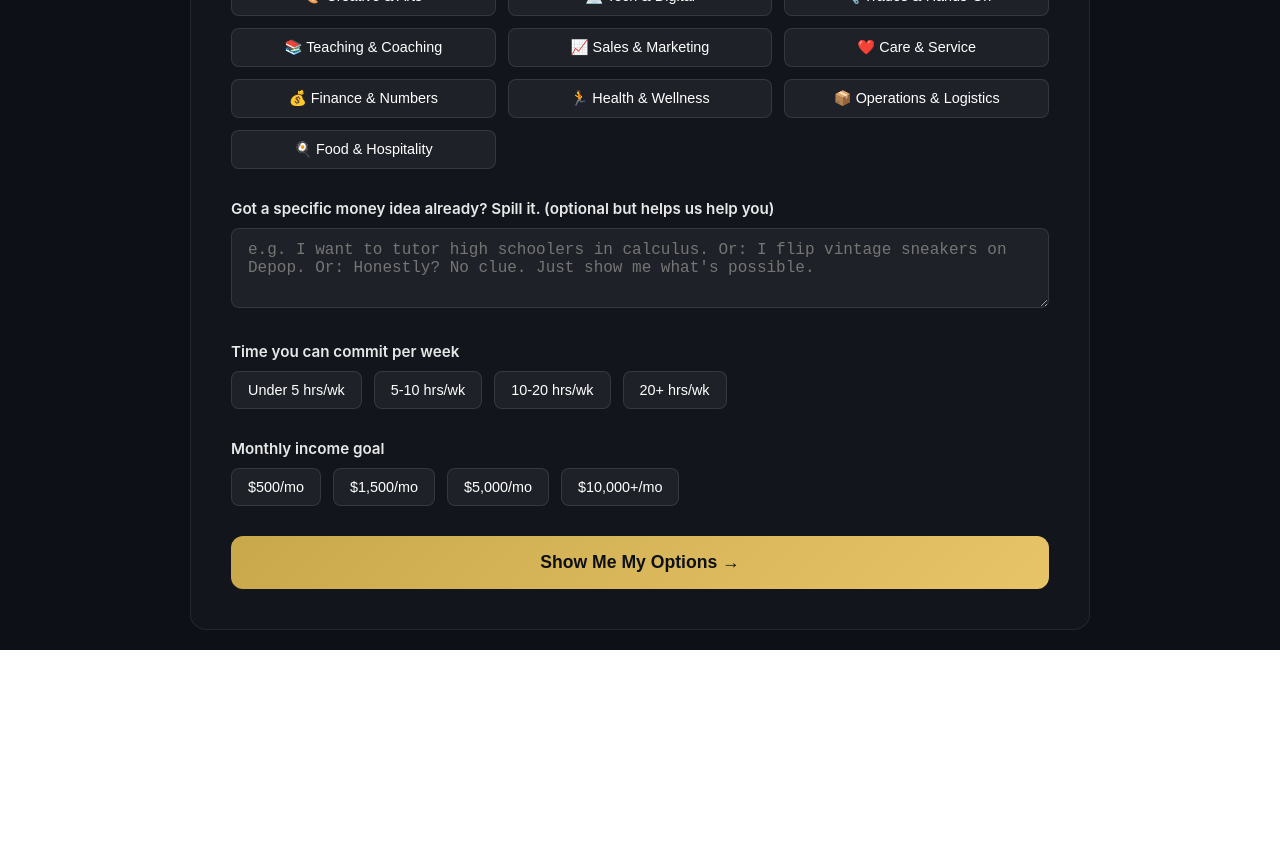
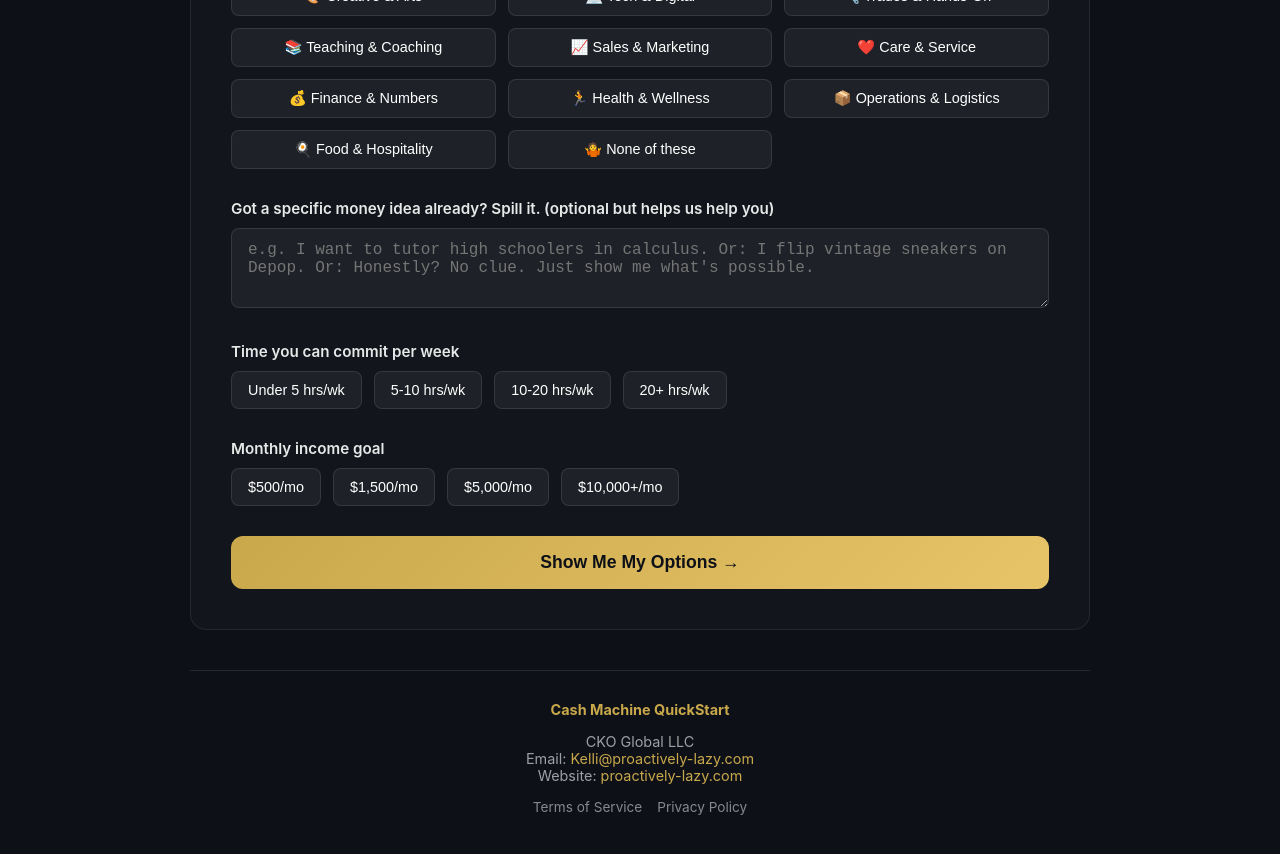
Before and after one commit to CKOGlobal/CashMachineQuickstart, a React (Vite) app: page / in a window 1280 px wide. Shown: the part 980-1834 px from the top of the page. Before the commit the page ends 1630 px from the top, so only its background shows below. Built offline with nearby package versions, Linux system fonts and the light colour scheme.

Commit message:
Add files via upload

```diff
--- a/src/CashMachineQuickStart.jsx
+++ b/src/CashMachineQuickStart.jsx
@@ -2,6 +2,7 @@ import React, { useState, useEffect } from 'react';
 
 // ============================================================================
 // CASH MACHINE QUICKSTART - Complete Component
+// Fixed: Input focus bug + 11 skill boxes + A2P compliance footer
 // Real payment link: https://link.fastpaydirect.com/payment-link/69c56d24c6a0e600f4d05aed
 // ============================================================================
 
@@ -69,7 +70,7 @@ const CashMachineQuickStart = () => {
       timeAvailable, incomeGoal, ideas, selectedIdea, pricingOptions,
       selectedPricing, plan]);
 
-  // ========== SKILL CATEGORIES ==========
+  // ========== SKILL CATEGORIES (11 total) ==========
   const skillCategories = [
     { id: 'creative', label: 'Creative & Arts', emoji: '🎨', desc: 'Design, writing, music, photography' },
     { id: 'tech', label: 'Tech & Digital', emoji: '💻', desc: 'Coding, social media, software, AI' },
@@ -81,6 +82,7 @@ const CashMachineQuickStart = () => {
     { id: 'health', label: 'Health & Wellness', emoji: '🏃', desc: 'Fitness, nutrition, therapy, beauty' },
     { id: 'operations', label: 'Operations & Logistics', emoji: '📦', desc: 'Driving, organizing, planning, admin' },
     { id: 'food', label: 'Food & Hospitality', emoji: '🍳', desc: 'Cooking, catering, bartending, events' },
+    { id: 'none', label: 'None of these', emoji: '🤷', desc: 'I have something else' },
   ];
 
   // ========== AI CALLS ==========
@@ -800,7 +802,7 @@ No preamble.`
     );
   };
 
-  // ========== STYLES ==========
+  // ========== STYLES (DEFINED ONCE - FIXES INPUT BUG) ==========
   const st = {
     container: {
       minHeight: '100vh',
@@ -1273,6 +1275,15 @@ No preamble.`
       padding: '25px',
       marginBottom: '30px',
     },
+    footer: {
+      maxWidth: '900px',
+      margin: '40px auto 0',
+      padding: '30px',
+      borderTop: '1px solid rgba(255,255,255,0.1)',
+      textAlign: 'center',
+      fontSize: '0.9rem',
+      color: 'rgba(255,255,255,0.6)',
+    },
   };
 
   // ========== RENDER ==========
@@ -1294,6 +1305,22 @@ No preamble.`
       {phase === 2 && <Phase2 />}
       {phase === 3 && <Phase3 />}
       {phase === 4 && <Phase4 />}
+
+      {/* A2P Compliance Footer */}
+      <div style={st.footer}>
+        <div style={{marginBottom: '15px'}}>
+          <strong style={{color: '#C9A84C'}}>Cash Machine QuickStart</strong>
+        </div>
+        <div>
+          CKO Global LLC<br/>
+          Email: <a href="mailto:Kelli@proactively-lazy.com" style={{color: '#C9A84C', textDecoration: 'none'}}>Kelli@proactively-lazy.com</a><br/>
+          Website: <a href="https://proactively-lazy.com" target="_blank" rel="noopener noreferrer" style={{color: '#C9A84C', textDecoration: 'none'}}>proactively-lazy.com</a>
+        </div>
+        <div style={{marginTop: '15px', fontSize: '0.85rem'}}>
+          <a href="/terms.html" target="_blank" style={{color: 'rgba(255,255,255,0.5)', textDecoration: 'none', marginRight: '15px'}}>Terms of Service</a>
+          <a href="/privacy.html" target="_blank" style={{color: 'rgba(255,255,255,0.5)', textDecoration: 'none'}}>Privacy Policy</a>
+        </div>
+      </div>
     </div>
   );
 };
```
